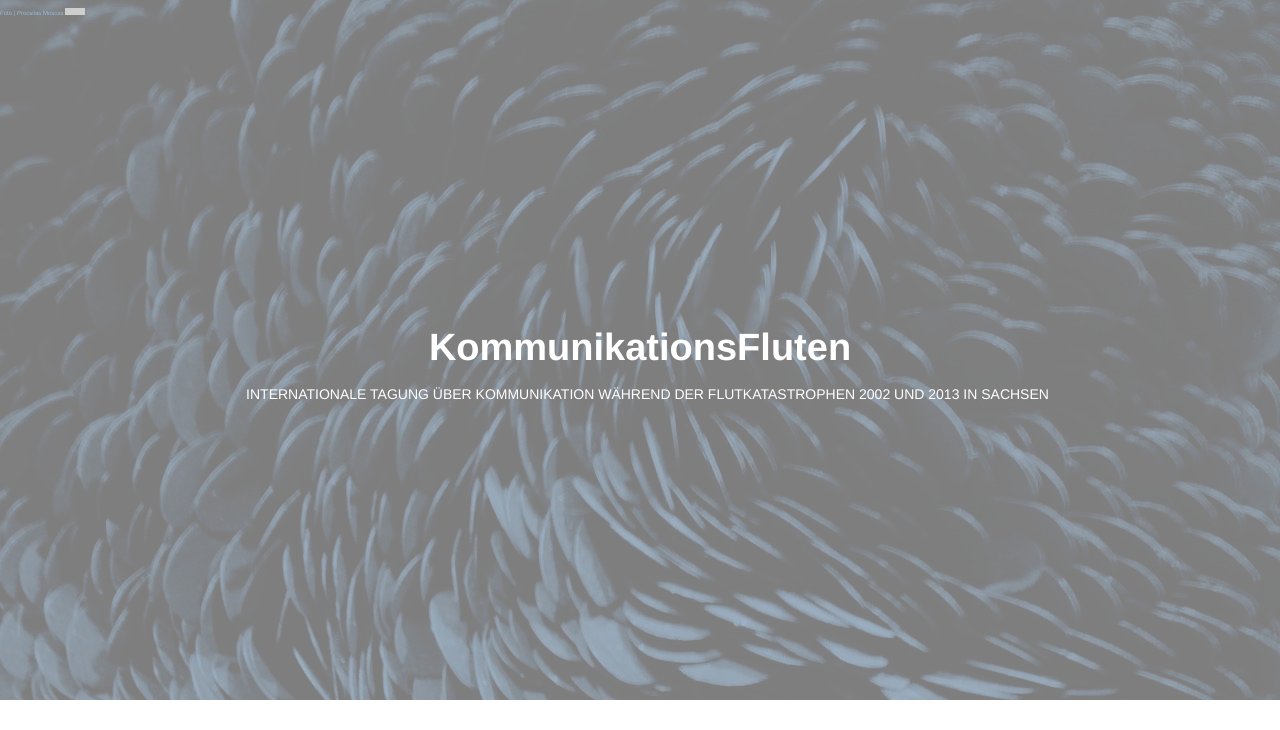
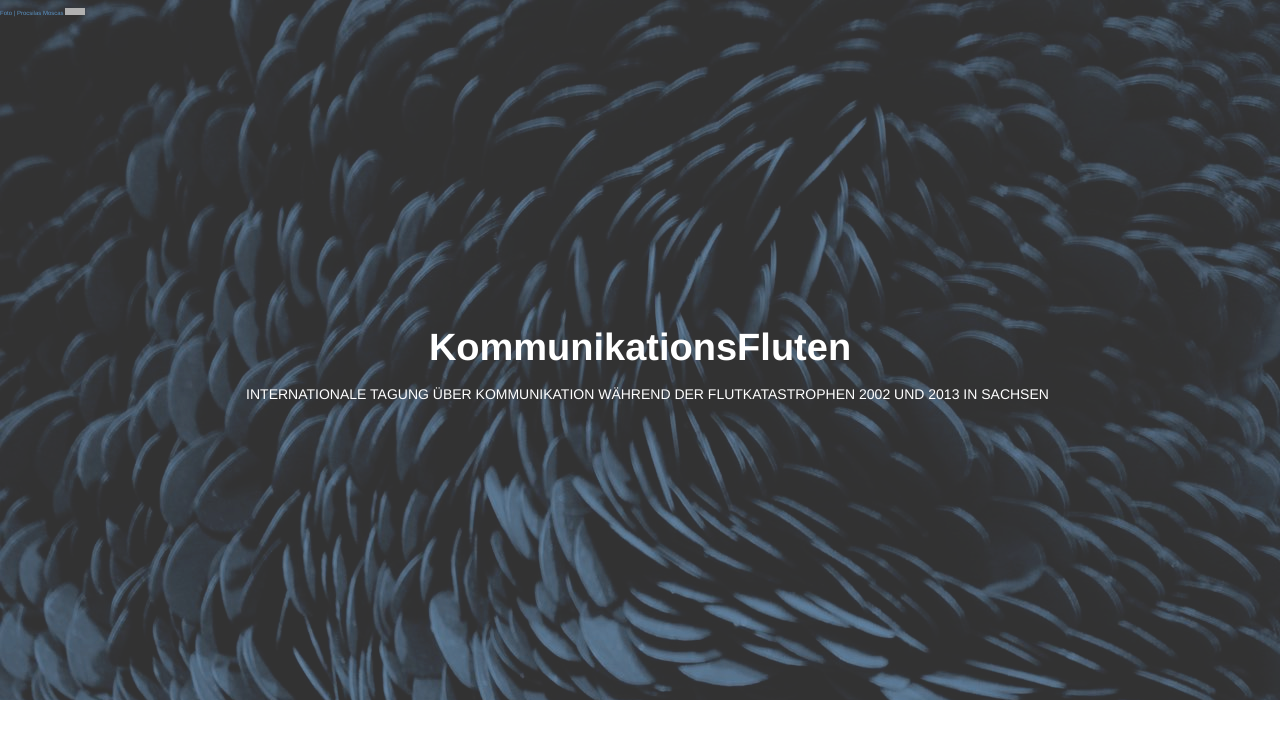
Before and after one commit to susedev/test, a Jekyll site: the page built from index.html, in a window 1280 px wide. Shown: the top 730 px of the page. Built offline with Jekyll 4.4.1, drawn with Linux system fonts in a browser that asks for light colours; nearby versions of some CDN libraries; grey boxes are pictures that could not be loaded.

Commit message:
Update home.html

```diff
--- a/_layouts/home.html
+++ b/_layouts/home.html
@@ -8,7 +8,7 @@
 <script src="//cdnjs.cloudflare.com/ajax/libs/twitter-bootstrap/3.3.4/js/bootstrap.js"></script>
 
 <body>
-<header class="intro-header" style="background-image: url('{{ site.base_url }}/background-1280x800.jpg'); display: block; max-height: 100%; max-width: 100%; opacity: 0.5; filter: alpha(opacity=50); zoom: 1;">
+<header class="intro-header" style="background-image: url('{{ site.base_url }}/background-1280x800.jpg'); display: block; max-height: 100%; max-width: 100%; opacity: 0.8; filter: alpha(opacity=80); zoom: 1;">
     <a href="https://www.flickr.com/photos/procsilas/3010458671/in/photostream/" style="font-size: 6px; color:#808080, text-align: right; "> Foto | Procsilas Moscas </a>
     <a rel="license" href="http://creativecommons.org/licenses/by/2.0/"><img alt="Creative Commons License" style="height: 7px; width: 20px; position:right;" src="https://i.creativecommons.org/l/by/2.0/88x31.png" /></a></p>
     <a href="{{ site.base_url }}/konferenz-kommunikationsfluten.html"><p style="color:#FFF; font-size: 38px; font-weight:bold; text-align: center; margin-top:300px; margin-bottom: ">KommunikationsFluten</p></a>
```
